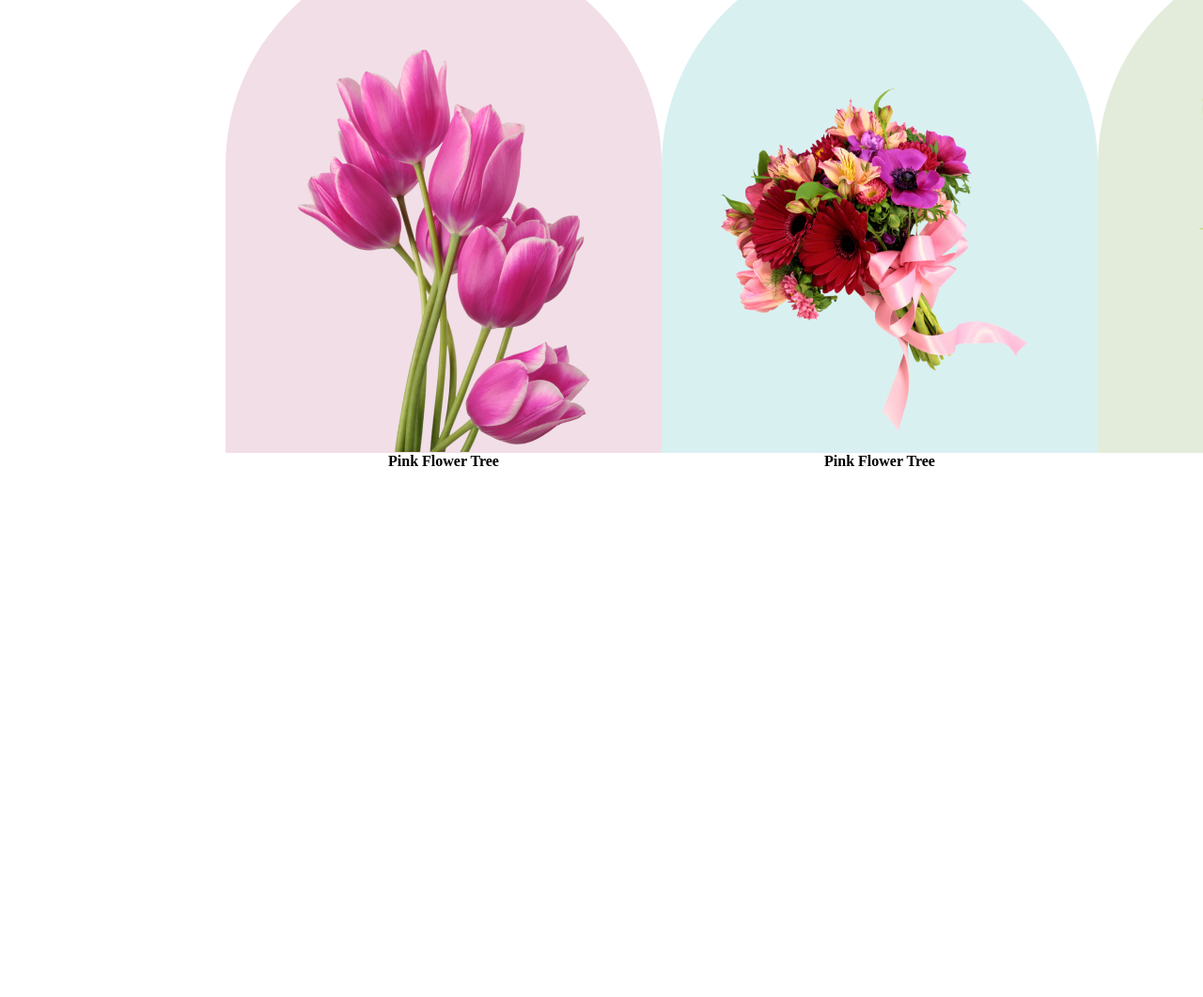
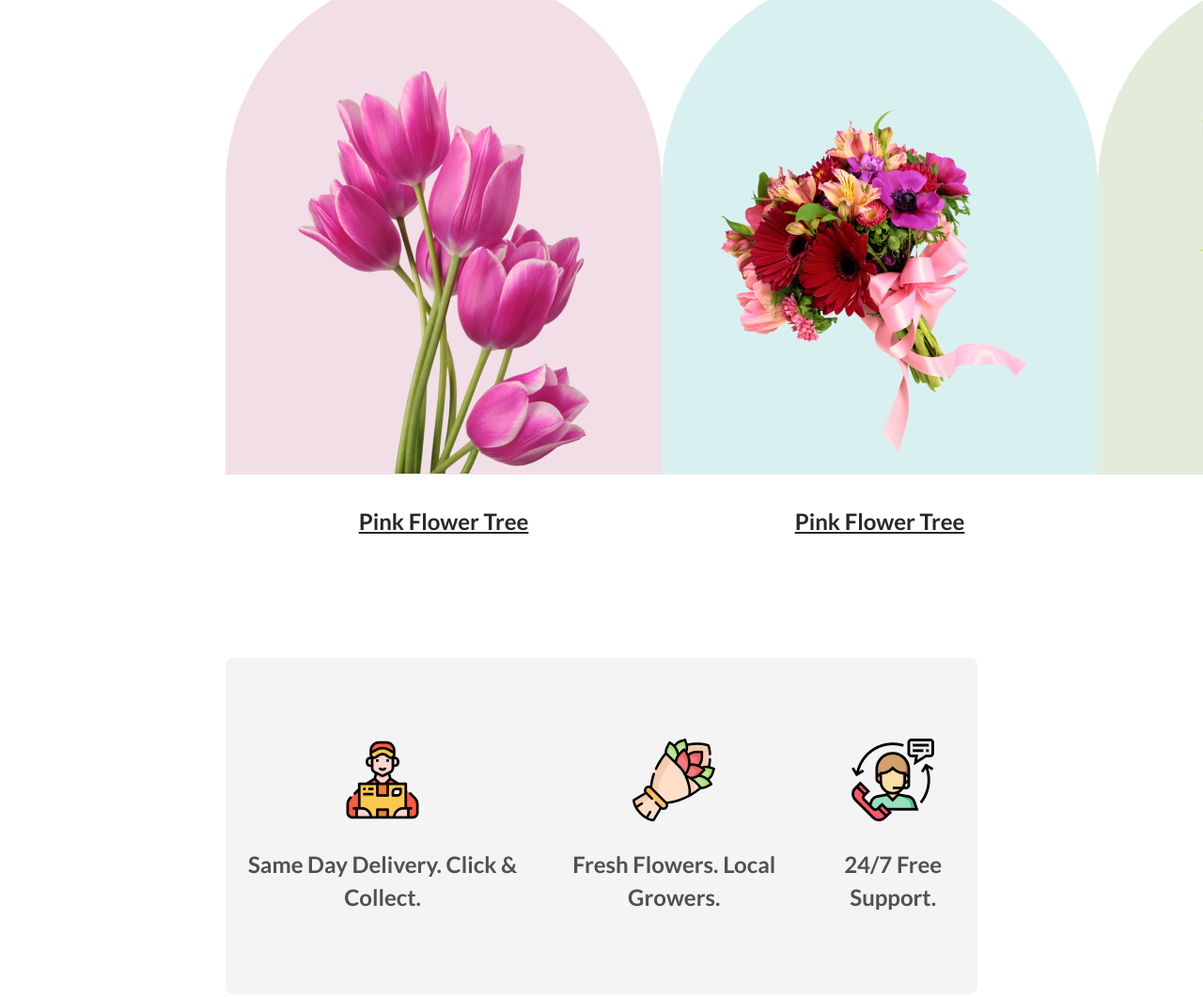
Before and after one commit to Shahriar-Fardows/Flower-shope, a plain HTML site: page index.html in a window 1280 px wide. Shown: the part 1244-2305 px from the top of the page at 94% size. Before the commit the page ends 1924 px from the top, so only its background shows below. Drawn offline with Linux system fonts and the light colour scheme.

Commit message:
support card compleat

```diff
--- a/index.html
+++ b/index.html
@@ -35,9 +35,7 @@
 
     <main>
       <section class="section-1">
-
         <section class="section-1.0">
-
                 <div class="info">
                     <h1>Our Featured Flowers</h1>
                     <p>
@@ -48,32 +46,55 @@
                 </div>
 
                 <div class="flower-card">
-
                     <div class="flower">
                         <div class="card-1">
-                       <img class="img-1" src="./Flower Asset/pngwing 6.png" alt="flower" />
+                            <img
+                            class="img-1"
+                            src="./Flower Asset/pngwing 6.png"
+                            alt="flower"
+                            />
                         </div>
                         <h4>Pink Flower Tree</h4>
                     </div>
 
                     <div class="flower">
                         <div class="card-2">
-                  <img class="img-2" src="./Flower Asset/pngwing 5.png" alt="flower" />
+                            <img
+                            class="img-2"
+                            src="./Flower Asset/pngwing 5.png"
+                            alt="flower"
+                            />
                         </div>
                         <h4>Pink Flower Tree</h4>
                     </div>
 
                     <div class="flower">
                         <div class="card-3">
-                <img class="img-3" src="./Flower Asset/pngwing 7.png" alt="flower" />
+                            <img
+                            class="img-3"
+                            src="./Flower Asset/pngwing 7.png"
+                            alt="flower"
+                            />
                         </div>
                         <h4>Pink Flower Tree</h4>
                     </div>
-
                 </div>
 
+                <div class="support">
+                    <div class="div">
+                        <img src="./Flower Asset/Group 57.png" alt="">
+                        <p>Same Day Delivery. Click & Collect.</p>
+                    </div>
+                    <div>
+                        <img src="./Flower Asset/Group 58.png" alt="">
+                        <p>Fresh Flowers. Local Growers.</p>
+                    </div>
+                    <div class="div">
+                        <img src="./Flower Asset/Group 59.png" alt="">
+                        <p>24/7 Free Support.</p>
+                    </div>
+                </div>
             </section>
-
         </section>
     </main>
   </body>
--- a/style.css
+++ b/style.css
@@ -69,7 +69,7 @@ header div button {
   font-style: normal;
   font-weight: 400;
   line-height: 30px; /* 166.667% */
-  margin: 25px 0px;
+  margin: 25px 0px 48px 0px;
 }
 
 /* ==============flower card style========= */
@@ -77,6 +77,7 @@ header div button {
 .flower-card {
   display: flex;
   justify-content: space-evenly;
+  margin-right: -71px;
 }
 .card-1 {
   width: 464px;
@@ -96,12 +97,46 @@ header div button {
   width: 464px;
   height: 538px;
 }
-.img-1{
-    margin-top: 109px;
+.img-1 {
+  margin-top: 109px;
 }
-.img-2{
-    margin-top: 145px;
+.img-2 {
+  margin-top: 145px;
 }
-.img-3{
-    margin-top: 68px;
+.img-3 {
+  margin-top: 68px;
 }
+.flower h4 {
+  margin-top: 32px;
+  color: #272727;
+  text-align: center;
+  font-family: Lato;
+  font-size: 24px;
+  font-style: normal;
+  font-weight: 700;
+  line-height: 35px; /* 145.833% */
+  text-decoration-line: underline;
+}
+
+/* ---------------support card style--------- */
+
+.support {
+  display: flex;
+  margin-top: 128px;
+  border-radius: 8px;
+  background: rgba(39, 39, 39, 0.05);
+  justify-content: space-evenly;
+}
+.support div {
+  margin: 86px 0px;
+}
+.support div p {
+  margin-top: 24px;
+  color: rgba(39, 39, 39, 0.8);
+  text-align: center;
+  font-family: Lato;
+  font-size: 24px;
+  font-style: normal;
+  font-weight: 600;
+  line-height: 35px; /* 145.833% */
+}
```
Lines whose indentation alone changed are shown as unchanged.
